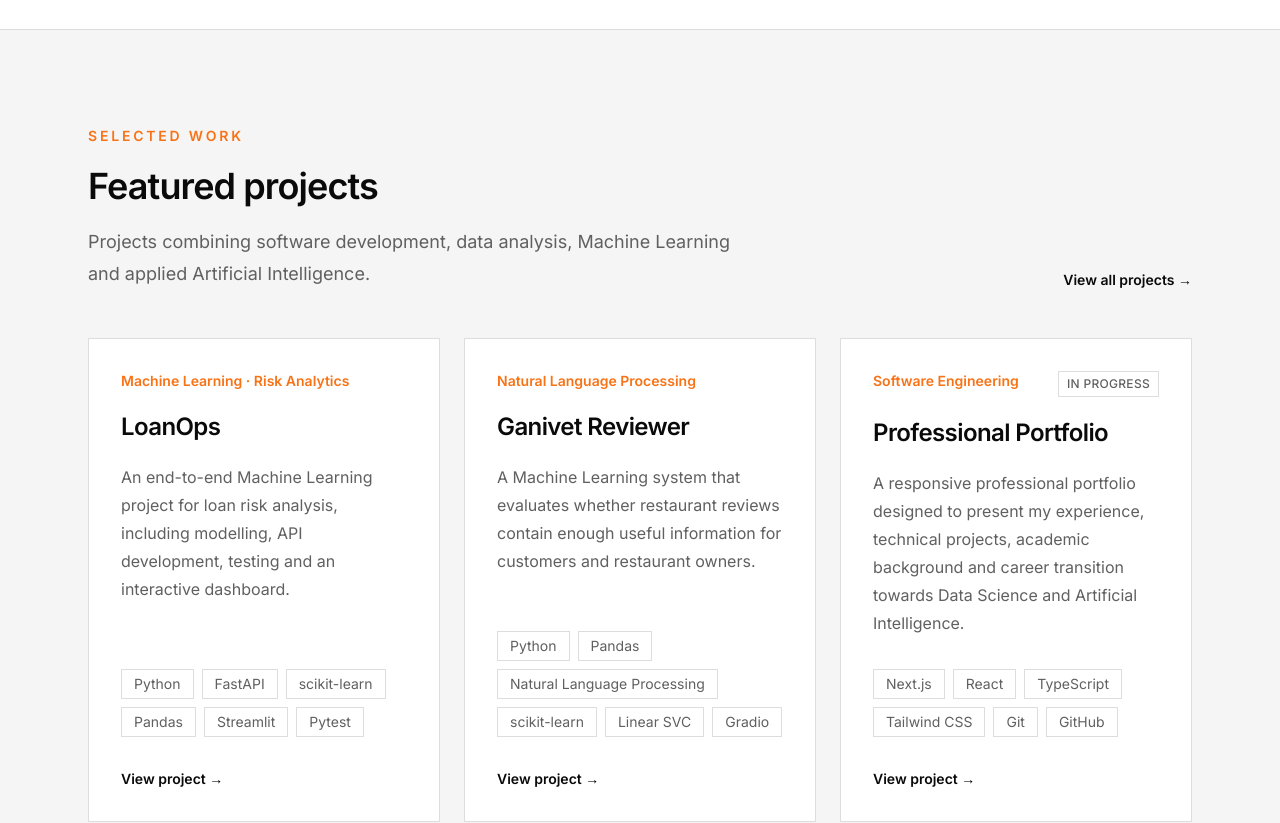
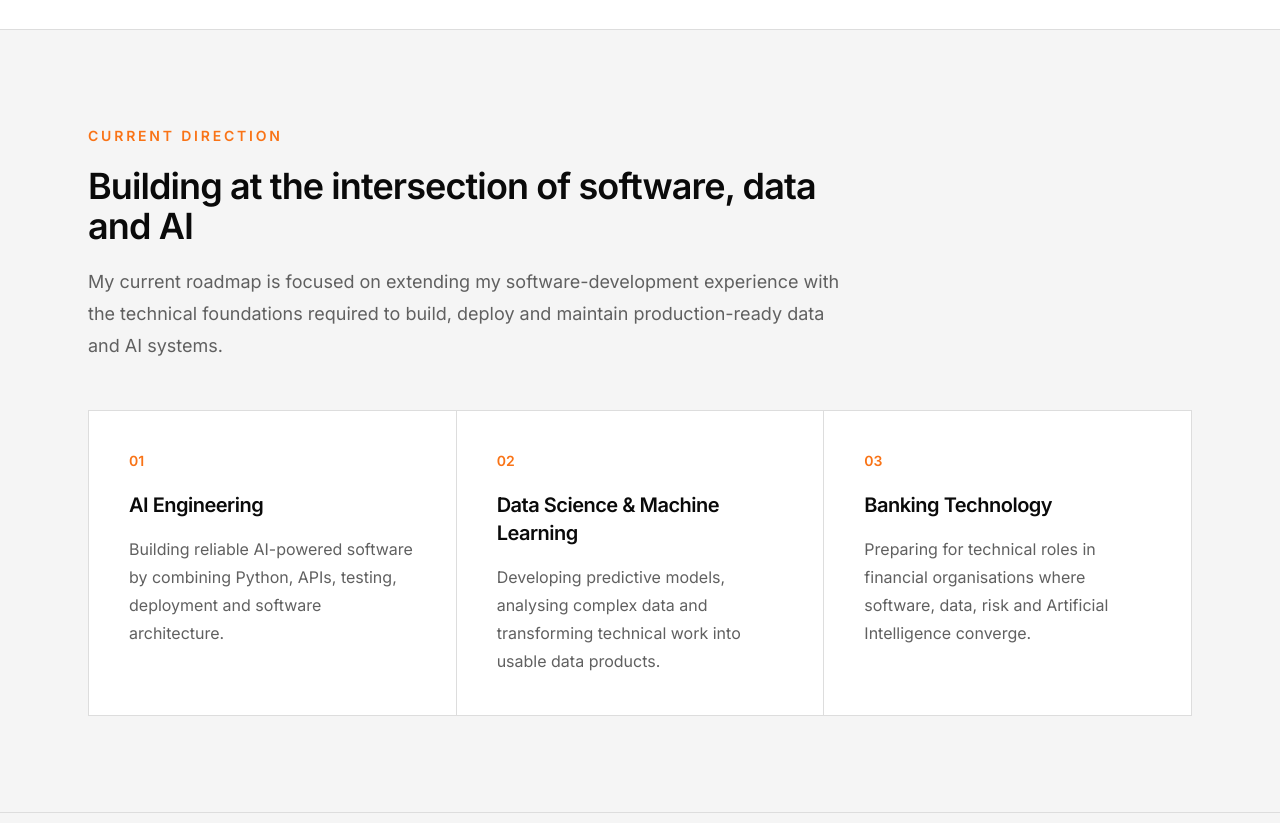
Before and after one commit to alfergal/alberto-fernandez-portfolio, a Next.js app: page / in a window 1280 px wide. Shown: the part 1320-2143 px from the top of the page. Built offline with nearby package versions, Linux system fonts and the light colour scheme.

Commit message:
Add professional focus section to Home

```diff
--- a/src/app/page.tsx
+++ b/src/app/page.tsx
@@ -1,6 +1,7 @@
 import { FeaturedProjects } from "@/components/home/featured-projects";
 import { ButtonLink } from "@/components/ui/button-link";
 import { ProfessionalSummary } from "@/components/home/professional-summary";
+import { CurrentFocus } from "@/components/home/current-focus";
 
 export default function HomePage() {
   return (
@@ -32,6 +33,8 @@ export default function HomePage() {
 
       <ProfessionalSummary />
 
+      <CurrentFocus />
+
       <FeaturedProjects />
     </>
   );
--- /dev/null
+++ b/src/components/home/current-focus.tsx
@@ -0,0 +1,68 @@
+const focusAreas = [
+  {
+    number: "01",
+    title: "AI Engineering",
+    description:
+      "Building reliable AI-powered software by combining Python, APIs, testing, deployment and software architecture.",
+  },
+  {
+    number: "02",
+    title: "Data Science & Machine Learning",
+    description:
+      "Developing predictive models, analysing complex data and transforming technical work into usable data products.",
+  },
+  {
+    number: "03",
+    title: "Banking Technology",
+    description:
+      "Preparing for technical roles in financial organisations where software, data, risk and Artificial Intelligence converge.",
+  },
+];
+
+export function CurrentFocus() {
+  return (
+    <section
+      aria-labelledby="current-focus-title"
+      className="border-t border-border bg-surface"
+    >
+      <div className="mx-auto max-w-6xl px-6 py-20 sm:py-24">
+        <div className="max-w-3xl">
+          <p className="text-sm font-semibold uppercase tracking-[0.2em] text-accent">
+            Current direction
+          </p>
+
+          <h2
+            id="current-focus-title"
+            className="mt-5 text-3xl font-semibold tracking-tight sm:text-4xl"
+          >
+            Building at the intersection of software, data and AI
+          </h2>
+
+          <p className="mt-5 text-lg leading-8 text-muted">
+            My current roadmap is focused on extending my software-development
+            experience with the technical foundations required to build,
+            deploy and maintain production-ready data and AI systems.
+          </p>
+        </div>
+
+        <div className="mt-12 grid gap-px border border-border bg-border md:grid-cols-3">
+          {focusAreas.map((area) => (
+            <article key={area.number} className="bg-background p-8 sm:p-10">
+              <p className="text-sm font-semibold text-accent">
+                {area.number}
+              </p>
+
+              <h3 className="mt-5 text-xl font-semibold tracking-tight">
+                {area.title}
+              </h3>
+
+              <p className="mt-4 leading-7 text-muted">
+                {area.description}
+              </p>
+            </article>
+          ))}
+        </div>
+      </div>
+    </section>
+  );
+}
```
